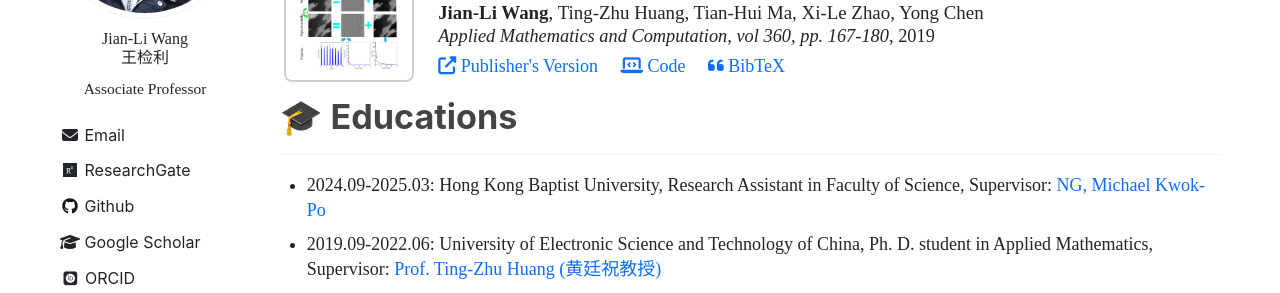
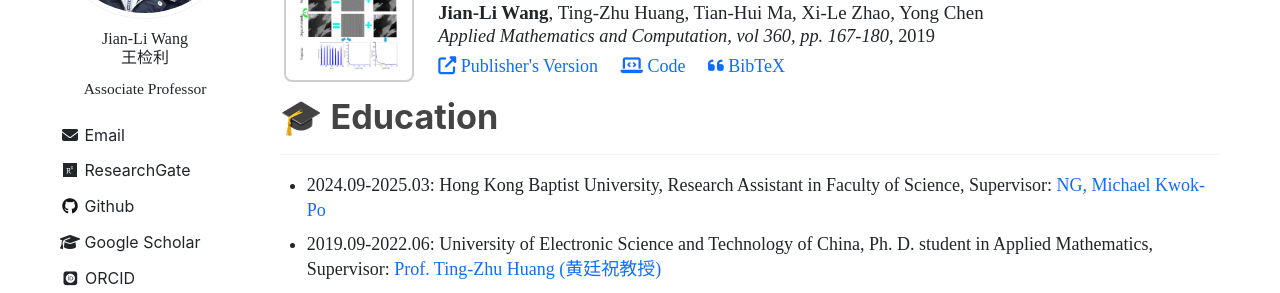
Before and after one commit to wangjianli123/wangjianli123.github.io, a Jekyll site: the page built from _pages/homepage.md, in a window 1280 px wide and 900 px high, scrolled down 4020 px. Shown: the part 164-457 px from the top of the window. Built offline with Jekyll 4.4.1, drawn with Linux system fonts in a browser that asks for light colours; nearby versions of some CDN libraries; some web fonts are replaced; comment, search, counter and statistics services are not loaded.

Commit message:
Update homepage.md

```diff
--- a/_pages/homepage.md
+++ b/_pages/homepage.md
@@ -119,7 +119,7 @@ My current research interests include tensor modeling and computing, high-dimens
 - IEEE Transactions on Circuits and Systems for Video Technology (IEEE TCSVT), Reviewer
 - IEEE Transactions on Computational Imaging (IEEE TCI), Reviewer
 -->
-<h2 id="educations" class="section-title"> 🎓 Educations </h2>
+<h2 id="education" class="section-title"> 🎓 Education </h2>
 - 2024.09-2025.03: Hong Kong Baptist University, Research Assistant in Faculty of Science, Supervisor: [NG, Michael Kwok-Po](https://www.math.hkbu.edu.hk/~mng)
 - 2019.09-2022.06: University of Electronic Science and Technology of China, Ph. D. student in Applied Mathematics, Supervisor: [Prof. Ting-Zhu Huang (黄廷祝教授)](https://www.math.uestc.edu.cn/info/1081/2041.htm)
 - 2017.09-2019.06: University of Electronic Science and Technology of China, Master student in Applied Mathematics, Supervisor: [Prof. Ting-Zhu Huang (黄廷祝教授)](https://www.math.uestc.edu.cn/info/1081/2041.htm)
```
